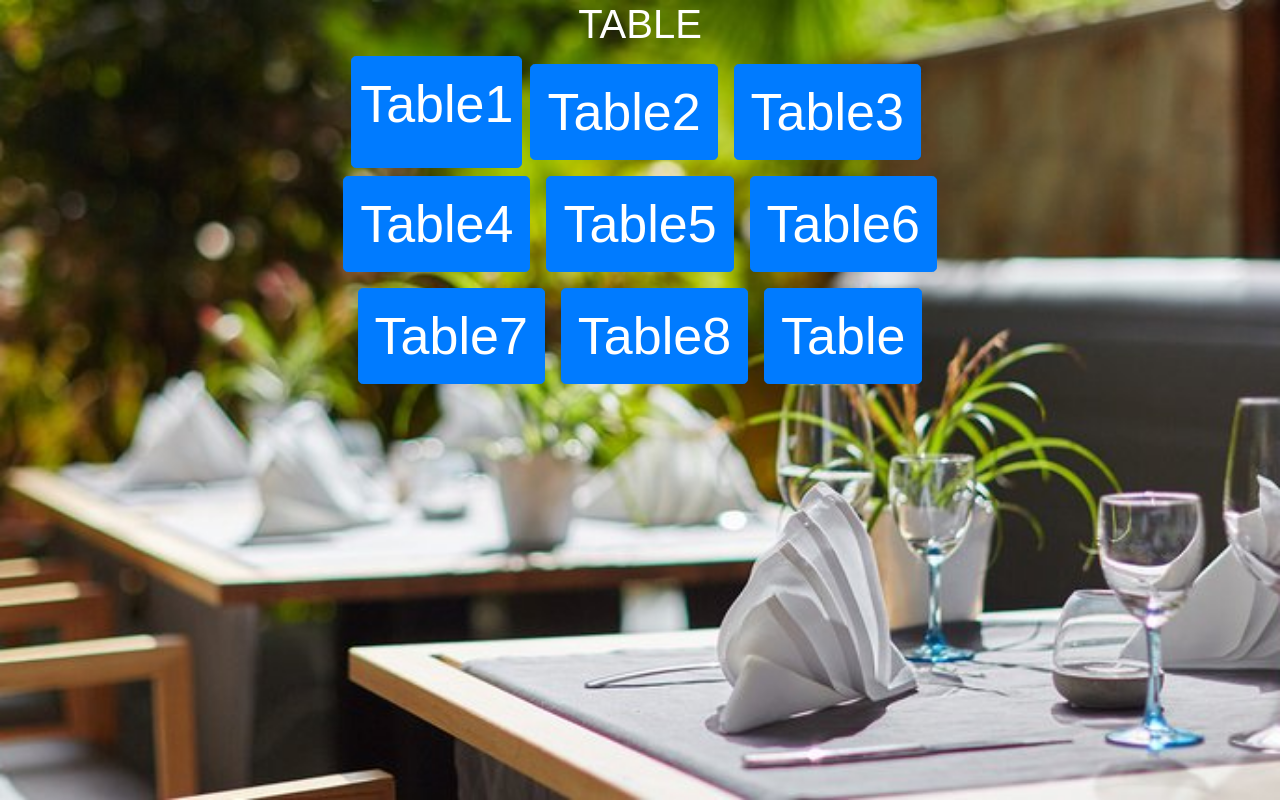
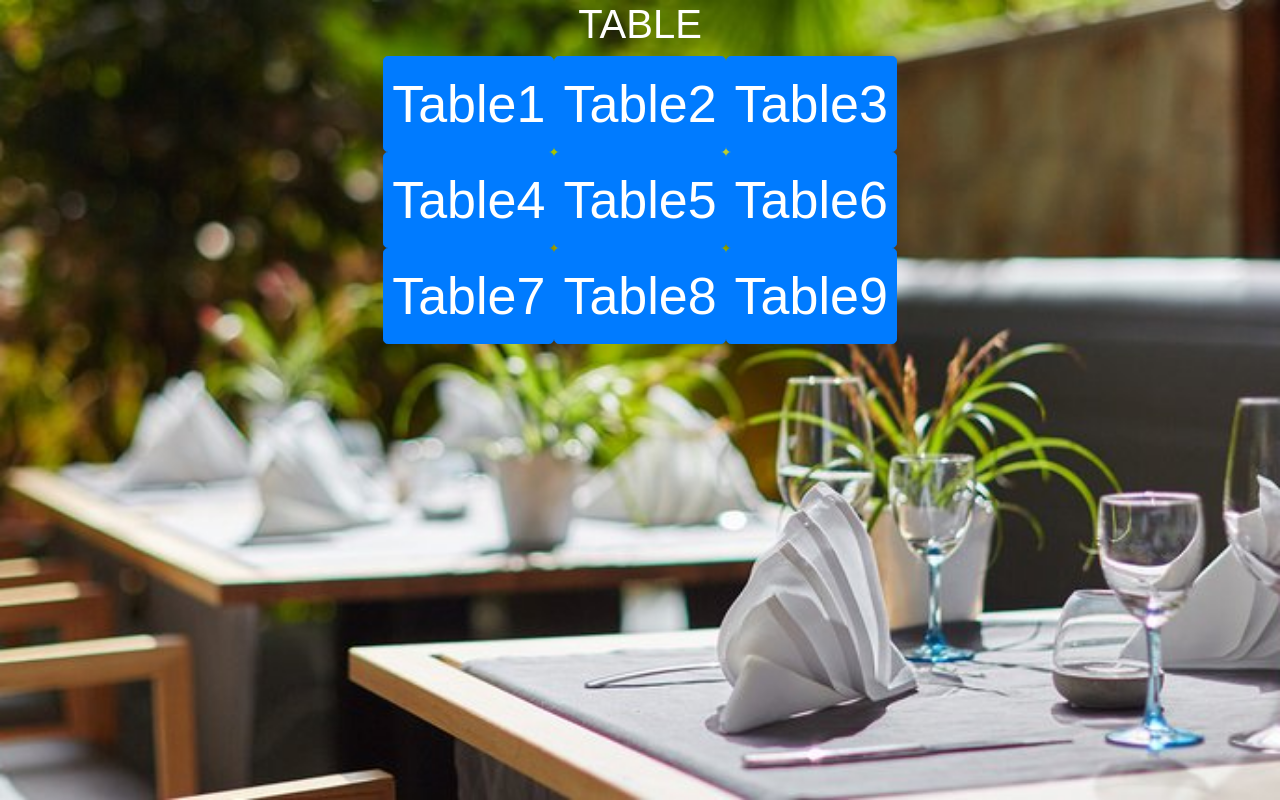
Before and after one commit to DeXteR25/OrderSys, a React (Create React App) app: page /Home in a window 1280 px wide. Built offline with nearby package versions, Linux system fonts and the light colour scheme.

Commit message:
update
add button link

```diff
--- a/src/pages/Home.jsx
+++ b/src/pages/Home.jsx
@@ -1,9 +1,9 @@
 import React, { Component } from 'react';
+import './Home.css';
 import { Link } from 'react-router-dom';
-import './Home.css';
-import Menu from './Menu.jsx';
 
 class Home extends Component {
+
     render () {
         return (
 
@@ -13,27 +13,27 @@ class Home extends Component {
 
                                 <div className="d-flex justify-content-center">
 
-                                         <Link className="p-2 btn btn-primary btn-lg" to={'/Menu'} component={Menu}>Table1</Link>
+                                         <Link className="p-2 btn btn-primary btn-lg" to={"/Menu"}>Table1</Link>
+                                         <Link className="p-2 btn btn-primary btn-lg" to={"/Menu"}>Table2</Link>
+                                         <Link className="p-2 btn btn-primary btn-lg" to={"/Menu"}>Table3</Link>
+                                </div>
 
-                                    <div className="p-2"><a className="btn btn-primary btn-lg" href="" role="button">Table2</a></div>
-                                    <div className="p-2"><a className="btn btn-primary btn-lg" href="" role="button">Table3</a></div>
+                                <div className="d-flex justify-content-center">
 
+                                <Link className="p-2 btn btn-primary btn-lg" to={"/Menu"}>Table4</Link>
+                                <Link className="p-2 btn btn-primary btn-lg" to={"/Menu"}>Table5</Link>
+                                <Link className="p-2 btn btn-primary btn-lg" to={"/Menu"}>Table6</Link>
 
                                 </div>
 
                                 <div className="d-flex justify-content-center">
-                                    <div className="p-2"><a className="btn btn-primary btn-lg" href="" role="button">Table4</a></div>
-                                    <div className="p-2"><a className="btn btn-primary btn-lg" href="" role="button">Table5</a></div>
-                                    <div className="p-2"><a className="btn btn-primary btn-lg" href="" role="button">Table6</a></div>
+
+                                <Link className="p-2 btn btn-primary btn-lg" to={"/Menu"}>Table7</Link>
+                                <Link className="p-2 btn btn-primary btn-lg" to={"/Menu"}>Table8</Link>
+                                <Link className="p-2 btn btn-primary btn-lg" to={"/Menu"}>Table9</Link>
 
                                 </div>
 
-                                 <div className="d-flex justify-content-center">
-                                    <div className="p-2"><a className="btn btn-primary btn-lg" href="" role="button">Table7</a></div>
-                                    <div className="p-2"><a className="btn btn-primary btn-lg" href="" role="button">Table8</a></div>
-                                    <div className="p-2"><a className="btn btn-primary btn-lg" href="" role="button">Table</a></div>
-
-                                </div>
 
                     </div>
 
--- a/src/pages/Menu.jsx
+++ b/src/pages/Menu.jsx
@@ -1,7 +1,7 @@
 import React, { Component } from 'react';
 import './Menu.css';
 import { Link } from 'react-router-dom';
-
+import { BrowserRouter as Router , Route } from 'react-router-dom';
 class Menu extends Component {
     render(){
 
@@ -14,6 +14,11 @@ class Menu extends Component {
                         <h1>Orders List</h1>
                         <p></p>
                     </nav>
+                    <Router>
+                    <div>
+                    <Route  path= "/" render={ () => { return ("Hello");}}/>
+                    </div>
+                    </Router>
                     <div className="row">
                                 <div className="container panelBody">
                                         <input type="text" id="inputData" className="inputCss form-control" />
```
